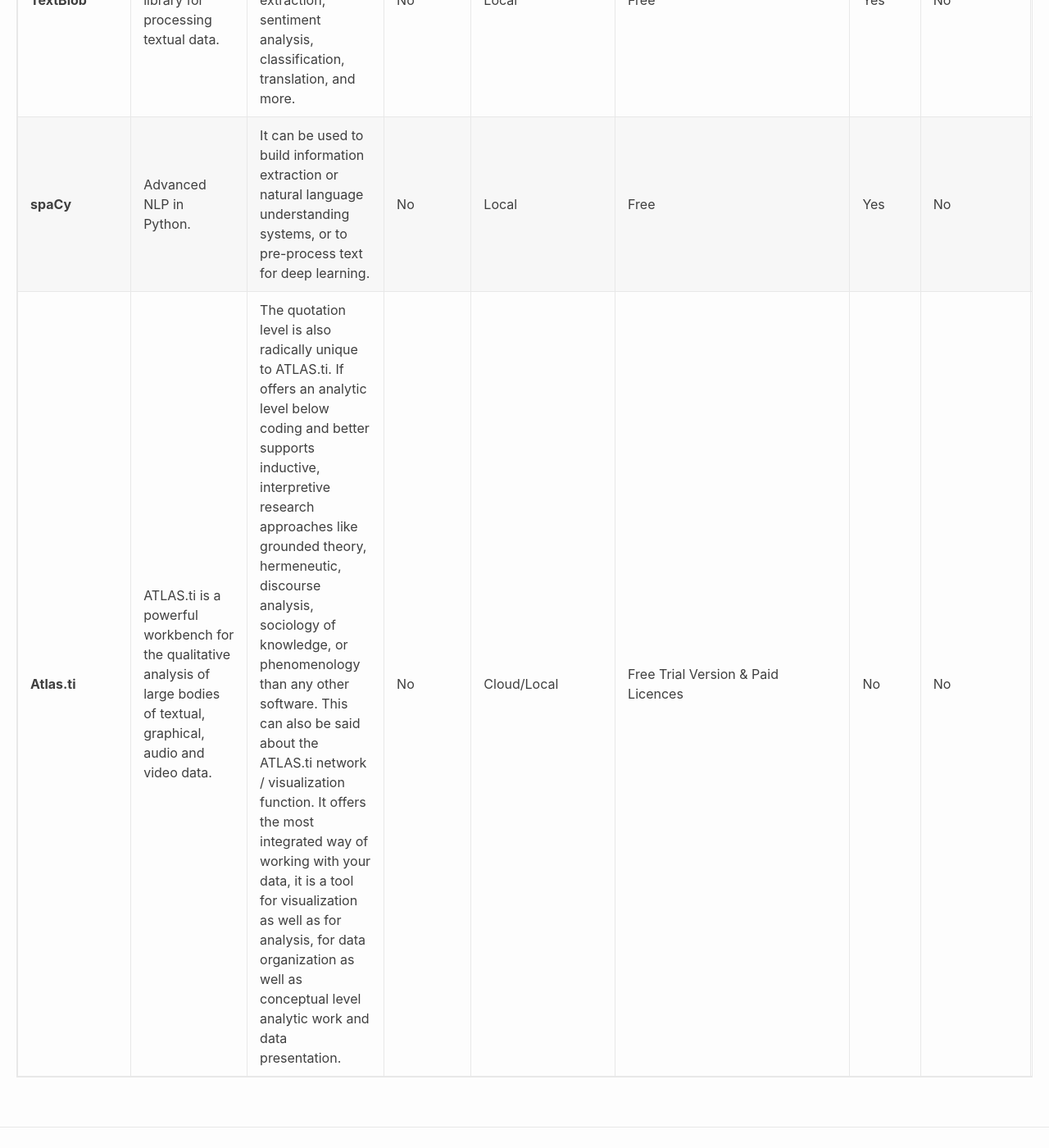
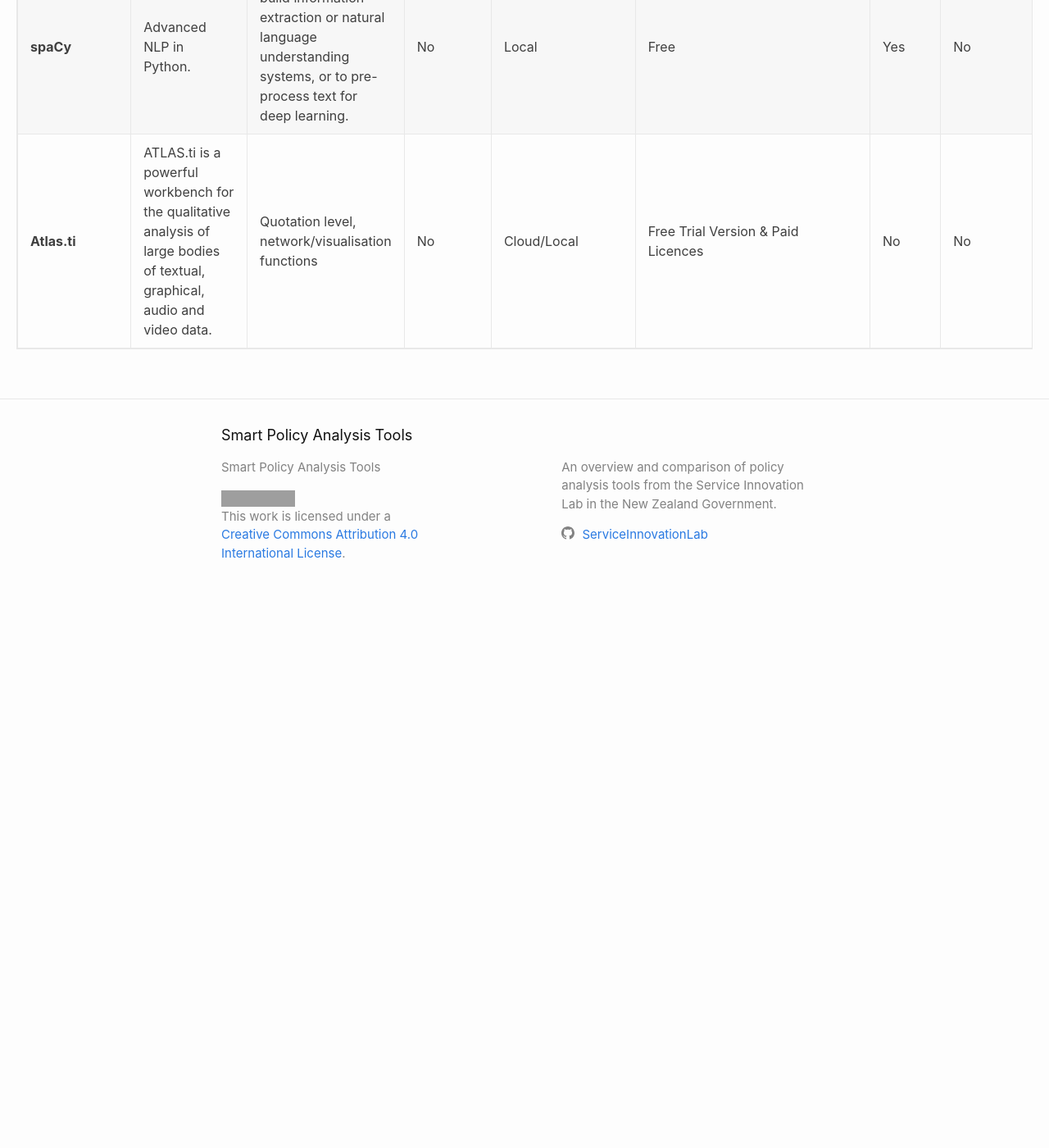
Before and after one commit to ServiceInnovationLab/bagel-box, a Jekyll site: the page built from pages/matrix.md, in a window 1280 px wide and 1400 px high, scrolled down 3994 px. Shown: the whole window at 82% size. Built offline with Jekyll 4.4.1, drawn with Linux system fonts in a browser that asks for light colours; after the commit the page ends 4725 px from its top, so only the background shows below that; some of the changed text lies outside the part shown; grey boxes are pictures that could not be loaded.

Commit message:
Update matrix.yml

```diff
--- a/_data/matrix.yml
+++ b/_data/matrix.yml
@@ -17,7 +17,7 @@
   link: ''
 - name: MAXQDA
   report_author: Ross
-  description: world-leading software package for qualitative and mixed methods research
+  description: qualitative and mixed methods research
   reo: 'No'
   cloud_local: Local
   cost: "Standard $959\nPlus $1139\nAnalytics Pro \n$1373"
@@ -64,8 +64,7 @@
   link: https://github.com/cjhutto/vaderSentiment
 - name: NVivo
   report_author: Ross
-  description: most powerful software for gaining richer insights from qualitative
-    and mixed-methods data
+  description: desktop software for coding and theming, with extra features
   reo: 'No'
   cloud_local: Local
   cost: $1119  USD
@@ -153,7 +152,7 @@
   input: '?'
   output: '?'
   community: ''
-  features: Finds actionable themes in raw data & turns it into a recommendations
+  features: Finds themes in raw data & turns it into a recommendations
     engine & gives you the tools to get stakeholders on board and build customer-centric
     processes.
   nz_use: ''
@@ -335,15 +334,6 @@
     or even data from Evernote, Twitter, import entire surveys, etc.'
   output: ''
   community: ''
-  features: 'The quotation level is also radically unique to ATLAS.ti. If offers an
-    analytic level below coding and better supports inductive, interpretive research
-    approaches like grounded theory, hermeneutic, discourse analysis, sociology of
-    knowledge, or phenomenology than any other software.
-
-
-    This can also be said about the ATLAS.ti network / visualization function. It
-    offers the most integrated way of working with your data, it is a tool for visualization
-    as well as for analysis, for data organization as well as conceptual level analytic
-    work and data presentation.'
+  features: 'Quotation level, network/visualisation functions'
   nz_use: ''
   link: https://atlasti.com/product/what-is-atlas-ti/
```
